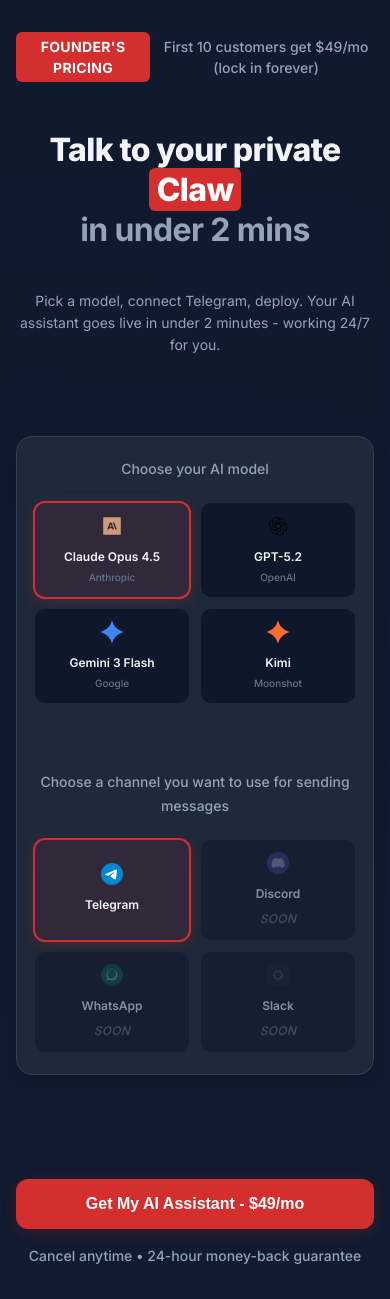
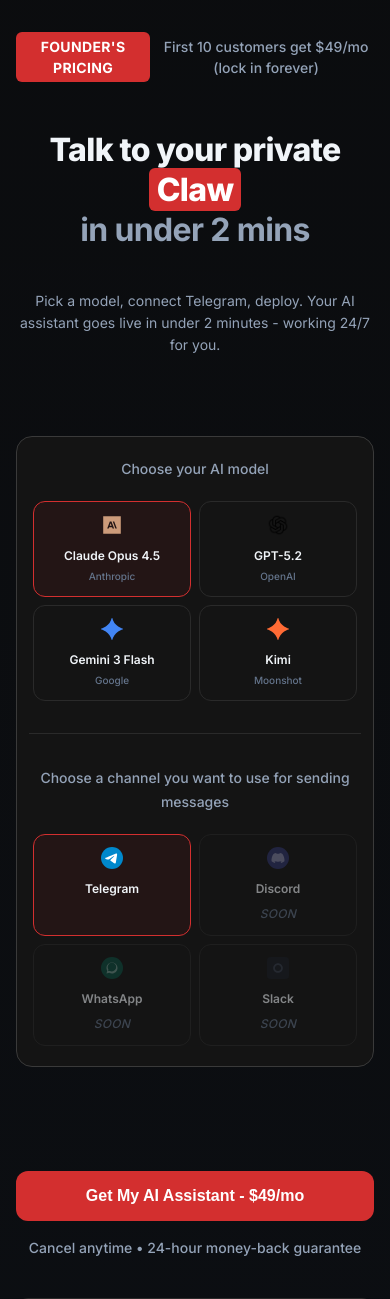
Before and after one commit to pratie/openclaw-saas, a Flask app: page / in a window 390 px wide. Shown: the top 1299 px of the page. Run offline with Flask 3, Linux system fonts and the light colour scheme.

Commit message:
Adopt cleaner minimal aesthetic inspired by 1minuteclaw
Selective updates for a cleaner, more modern look:
- Darker near-black background (#0a0a0a vs navy blue)
- Horizontal model card layout (icon left, text right)
- Reduced borders (2px → 1px) and shadows throughout
- Cleaner hover states without transform/shadow effects
- More subtle border colors (#2a2a2a)

Mobile layout maintained as vertical stacked cards for better fit.

🤖 Generated with [Claude Code](https://claude.com/claude-code)

Co-Authored-By: Claude <noreply@anthropic.com>

```diff
--- a/static/css/landing.css
+++ b/static/css/landing.css
@@ -66,13 +66,13 @@
     --slate-100: #F1F5F9;
 
     /* Semantic Colors */
-    --bg-body: #0F172A;
-    --bg-card: #1E293B;
-    --bg-elevated: #334155;
-    --bg-hover: #293548;
+    --bg-body: #0a0a0a;
+    --bg-card: #141414;
+    --bg-elevated: #1a1a1a;
+    --bg-hover: #1f1f1f;
 
-    --border-default: #1E293B;
-    --border-emphasis: #334155;
+    --border-default: #2a2a2a;
+    --border-emphasis: #3a3a3a;
     --border-accent: #3B82F6;
 
     --text-primary: #F1F5F9;
@@ -227,7 +227,6 @@ body.landing-body::before {
     border-radius: var(--radius-xl);
     padding: var(--space-10) var(--space-12);
     animation: fadeIn 0.8s ease 0.6s both;
-    box-shadow: var(--shadow-md);
 }
 
 .selection-section {
@@ -262,33 +261,30 @@ body.landing-body::before {
     position: relative;
     cursor: pointer;
     display: flex;
-    flex-direction: column;
+    flex-direction: row;
     align-items: center;
-    justify-content: center;
-    gap: var(--space-2);
+    justify-content: flex-start;
+    gap: var(--space-3);
     padding: var(--space-4) var(--space-5);
-    background: var(--slate-900);
-    border: 2px solid var(--border-default);
+    background: var(--bg-card);
+    border: 1px solid var(--border-default);
     border-radius: var(--radius-lg);
     transition: all 0.2s cubic-bezier(0.4, 0, 0.2, 1);
-    min-width: 140px;
+    min-width: 160px;
     flex: 0 1 auto;
-    text-align: center;
+    text-align: left;
 }
 
 .model-option:hover:not(.disabled),
 .channel-option:hover:not(.disabled) {
     border-color: var(--accent-danger);
     background: var(--bg-hover);
-    box-shadow: var(--shadow-accent);
-    transform: translateY(-2px);
 }
 
 .model-option.selected,
 .channel-option.selected {
     border-color: var(--accent-danger);
-    background: rgba(211, 47, 47, 0.1);
-    box-shadow: var(--shadow-accent);
+    background: rgba(211, 47, 47, 0.08);
 }
 
 .model-option input[type="radio"],
@@ -335,7 +331,7 @@ body.landing-body::before {
 .channel-info {
     display: flex;
     flex-direction: column;
-    align-items: center;
+    align-items: flex-start;
     gap: var(--space-1);
 }
 
@@ -360,15 +356,12 @@ body.landing-body::before {
     cursor: pointer;
     margin-top: var(--space-10);
     transition: all 0.2s cubic-bezier(0.4, 0, 0.2, 1);
-    box-shadow: var(--shadow-accent);
     text-transform: none;
     animation: fadeIn 0.8s ease 0.8s both;
 }
 
 .cta-button:hover {
     background: var(--accent-danger-hover);
-    box-shadow: 0 6px 24px rgba(211, 47, 47, 0.3);
-    transform: translateY(-2px);
 }
 
 .cta-button:active {
@@ -648,8 +641,6 @@ body.landing-body::before {
 .use-case:hover {
     background: var(--bg-hover);
     border-color: var(--accent-danger);
-    transform: translateY(-2px);
-    box-shadow: var(--shadow-accent);
 }
 
 .use-cases-note {
@@ -702,8 +693,6 @@ body.landing-body::before {
 
 .security-item:hover {
     border-color: var(--accent-primary);
-    box-shadow: 0 4px 16px rgba(59, 130, 246, 0.2);
-    transform: translateY(-2px);
 }
 
 .security-icon {
@@ -785,8 +774,6 @@ body.landing-body::before {
 .auth-btn:hover {
     border-color: var(--accent-danger);
     background: var(--bg-hover);
-    box-shadow: var(--shadow-accent);
-    transform: translateY(-1px);
 }
 
 .auth-divider {
@@ -943,8 +930,6 @@ body.landing-body::before {
 
 .btn-submit:hover {
     background: var(--accent-danger-hover);
-    transform: translateY(-1px);
-    box-shadow: var(--shadow-accent);
 }
 
 .btn-submit:active {
@@ -1059,8 +1044,15 @@ body.landing-body::before {
         min-width: 0;
         flex: 1 1 calc(50% - var(--space-2));
         max-width: calc(50% - var(--space-2));
-        padding: var(--space-4) var(--space-2);
+        padding: var(--space-3) var(--space-3);
         gap: var(--space-2);
+        flex-direction: column;
+        align-items: center;
+        text-align: center;
+    }
+
+    .channel-info {
+        align-items: center;
     }
 
     .model-icon,
```
